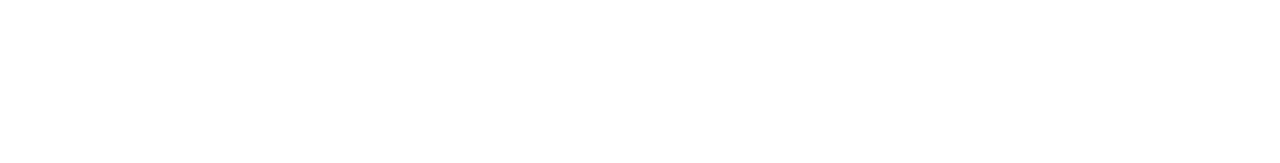
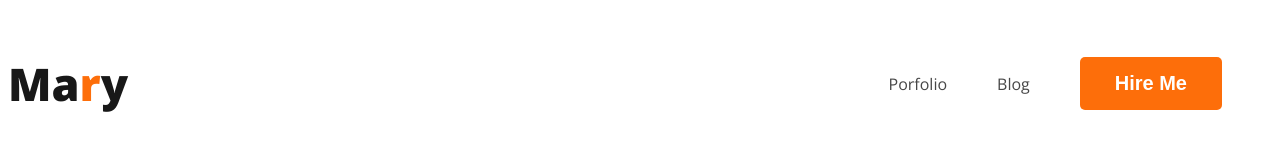
Before and after one commit to ASRAF-JAHAN/webdeveloper-portfolio, a plain HTML site: page index.html in a window 1280 px wide. Drawn offline with nearby package versions, Linux system fonts and the light colour scheme.

Commit message:
added nav

```diff
--- a/index.html
+++ b/index.html
@@ -4,9 +4,21 @@
     <meta charset="UTF-8">
     <meta name="viewport" content="width=device-width, initial-scale=1.0">
     <title>Web Developer Porfolio </title>
+    <link rel="preconnect" href="https://fonts.googleapis.com">
+<link rel="preconnect" href="https://fonts.gstatic.com" crossorigin>
+<link href="https://fonts.googleapis.com/css2?family=Open+Sans:wght@400;800&display=swap" rel="stylesheet">
+    <link rel="stylesheet" href="styles/porfolio.css">
 </head>
 <body>
     <header>
+        <nav>
+            <h3 class="nav-title">Ma<span class="text-primary">r</span>y</h3>
+            <ul>
+                <li><a href="">Porfolio</a></li>
+                <li><a href="">Blog</a></li>
+                <li><button class="btn-primary">Hire Me</button></li>
+            </ul>
+        </nav>
 
     </header>
     <main>
--- /dev/null
+++ b/styles/porfolio.css
@@ -0,0 +1,39 @@
+/*common share style  */
+body {
+    font-family: 'Open Sans', sans-serif;
+}
+.text-primary{
+   color:#FD6E0A;
+}
+.btn-primary{
+    border-radius: 5px;
+    background: #FD6E0A;
+    border: 0;
+    color: white;
+    font-size: 20px;
+    font-weight: 700;
+    padding: 15px 35px;
+}
+/* nav related styles */
+nav{
+    display: flex;
+    justify-content: space-between;
+    align-items: center;
+}
+.nav-title{
+    color: #181818;
+font-size: 45px;
+font-weight: 800;
+}
+nav > ul{
+    display: flex;
+    align-items: center;
+}
+nav li{
+    list-style:none ;
+    margin-right: 50px;
+}
+nav a{
+    text-decoration: none;
+    color: #474747;
+}
```
